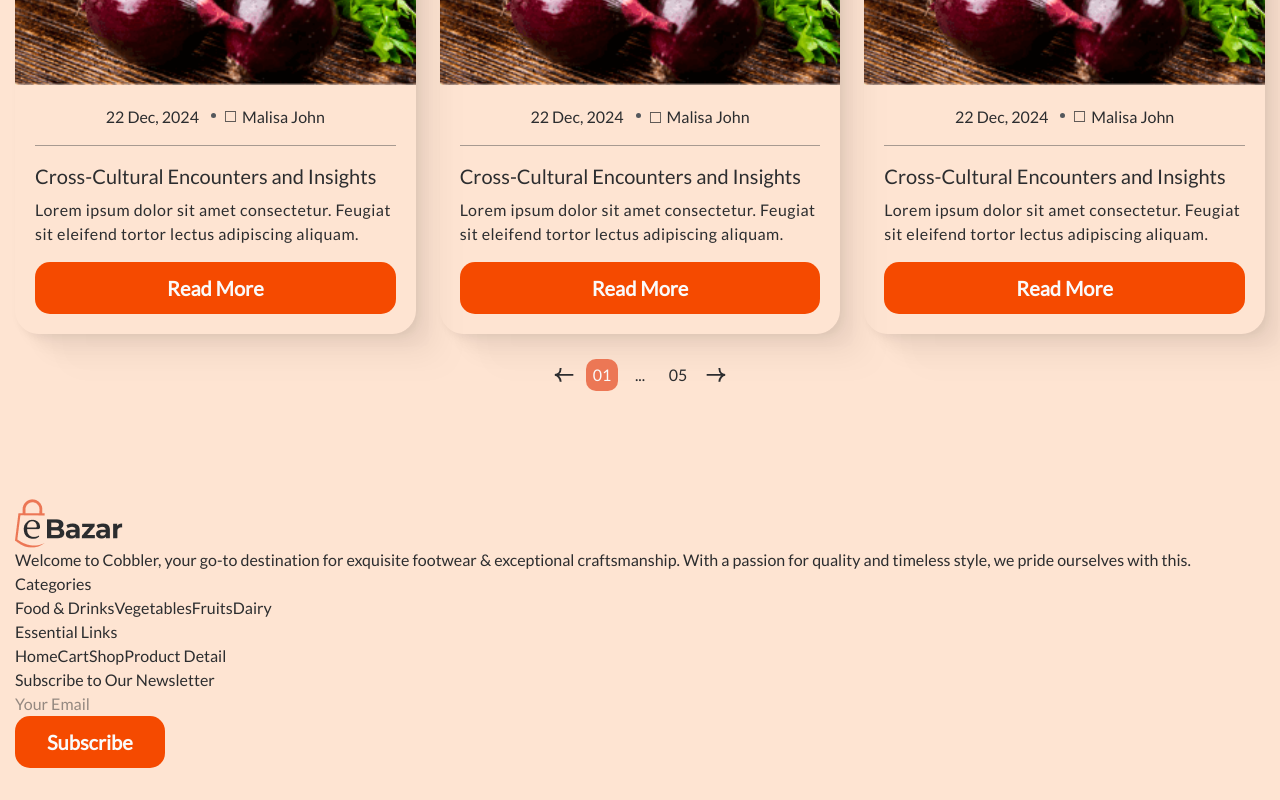
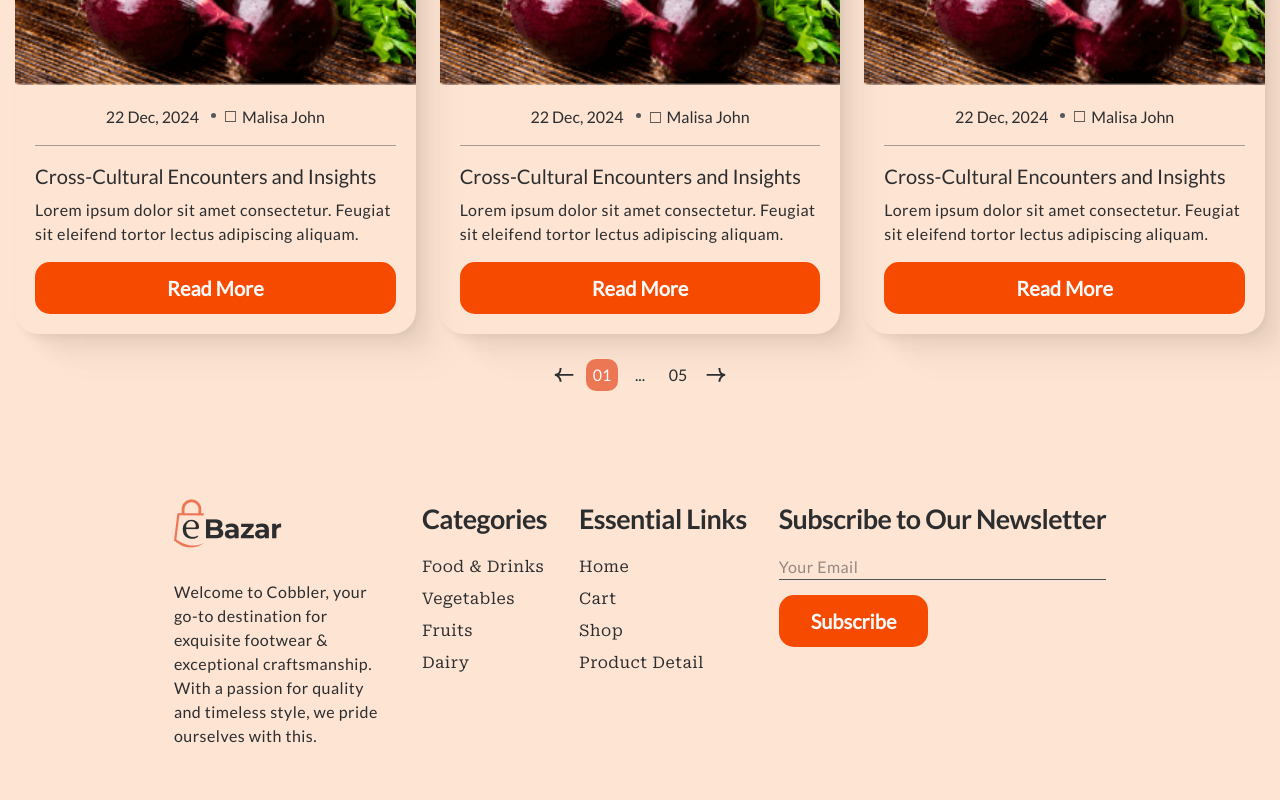
Before and after one commit to hossein1075/e-Bazar, a React (Vite) app: page / in a window 1280 px wide. Shown: the part 4366-5166 px from the top of the page. Built offline with nearby package versions, Linux system fonts and the light colour scheme.

Commit message:
add css style section first footer

```diff
--- a/src/components/footer/sectionsFooter/sectionSesc/SectionDesc.jsx
+++ b/src/components/footer/sectionsFooter/sectionSesc/SectionDesc.jsx
@@ -5,45 +5,57 @@ import InfoBtnOrigin from '../../../main/componentsMain/BtnOrigin/InfoBtnOrigin'
 function SectionDesc() {
     return (
         <>
-            <section>
-                <div className="container">
-                    <div>
+            <section className=''>
+                <div className="container flex items-center justify-center">
+                    <div className='flex flex-wrap justify-center gap-8'>
                         <div>
-                            <img src="/icons/logo.png" alt="logo" />
-                            <p>
+                            <img src="/icons/logo.png" className='mb-8' alt="logo" />
+                            <p className='tracking-tightest4 max-w-54'>
                                 Welcome to Cobbler, your go-to destination for exquisite footwear & exceptional craftsmanship.
                                 With a passion for quality and timeless style,
                                 we pride ourselves with this.
                             </p>
                         </div>
                         <div>
-                            <h5>Categories</h5>
+                            <h5 className='text-27px font-bold font-Lato-Bold mt-4 md:mt-0 mb-4 tracking-tightest3'>Categories</h5>
                             <ul>
-                                <li>
+                                <li className='font-RobotoSerif-Regular tracking-tightest4 mb-2 hover:text-orange-600 transition-original'>
                                     <a href="#">Food & Drinks</a>
+                                </li>
+                                <li className='font-RobotoSerif-Regular tracking-tightest4 mb-2 hover:text-orange-600 transition-original'>
                                     <a href="#">Vegetables</a>
+                                </li>
+                                <li className='font-RobotoSerif-Regular tracking-tightest4 mb-2 hover:text-orange-600 transition-original'>
                                     <a href="#">Fruits</a>
+                                </li>
+                                <li className='font-RobotoSerif-Regular tracking-tightest4 mb-2 hover:text-orange-600 transition-original'>
                                     <a href="#">Dairy</a>
                                 </li>
                             </ul>
                         </div>
                         <div>
-                            <h5>Essential Links</h5>
+                            <h5 className='text-27px font-bold font-Lato-Bold mt-4 md:mt-0 mb-4 tracking-tightest3'>Essential Links</h5>
                             <ul>
-                                <li>
+                                <li className='font-RobotoSerif-Regular tracking-tightest4 mb-2 hover:text-orange-600 transition-original'>
                                     <a href="#">Home</a>
+                                </li>
+                                <li className='font-RobotoSerif-Regular tracking-tightest4 mb-2 hover:text-orange-600 transition-original'>
                                     <a href="#">Cart</a>
+                                </li>
+                                <li className='font-RobotoSerif-Regular tracking-tightest4 mb-2 hover:text-orange-600 transition-original'>
                                     <a href="#">Shop</a>
+                                </li>
+                                <li className='font-RobotoSerif-Regular tracking-tightest4 mb-2 hover:text-orange-600 transition-original'>
                                     <a href="#">Product Detail</a>
                                 </li>
                             </ul>
                         </div>
                         <div>
-                            <h5>Subscribe to Our Newsletter</h5>
-                            <div>
-                                <input type="text" placeholder='Your Email' />
+                            <h5 className='text-27px font-bold font-Lato-Bold mt-4 md:mt-0 mb-4 tracking-tightest3'>Subscribe to Our Newsletter</h5>
+                            <div className='mb-3.75'>
+                                <input type="text" placeholder='Your Email' className='outline-none border-b-1 border-solid border-neutral-600 w-full tracking-tightest4' />
                             </div>
-                            <BtnOrigin text={InfoBtnOrigin[5].info}/>
+                            <BtnOrigin text={InfoBtnOrigin[5].info} />
                         </div>
                     </div>
                 </div>
```
